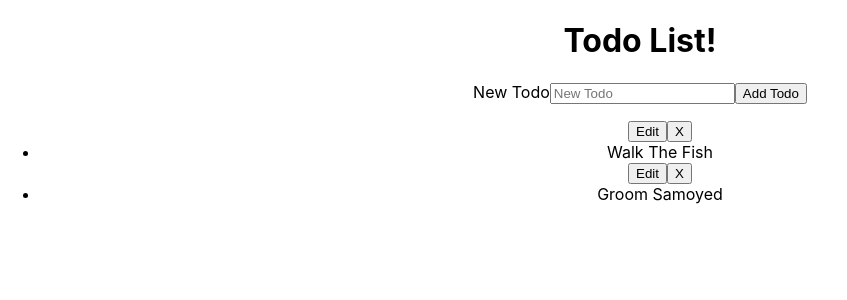
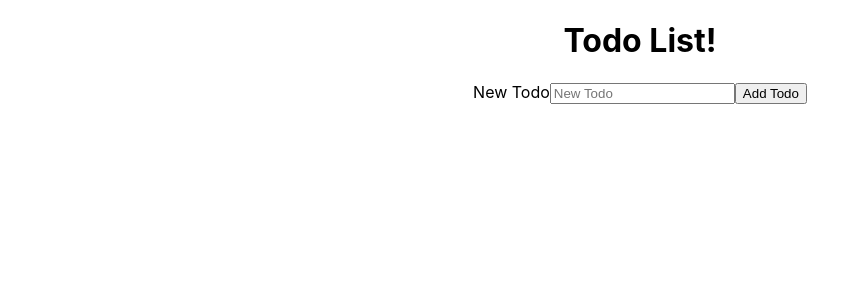
Before and after one commit to Decomplosed/todo-list, a React (Create React App) app: page / in a window 1280 px wide. Shown: the top 300 px of the page, without its empty margins (0-847 px from the left). Built offline with nearby package versions, Linux system fonts and the light colour scheme.

Commit message:
removed hardcoded state

```diff
--- a/src/TodoList.js
+++ b/src/TodoList.js
@@ -6,7 +6,7 @@ class TodoList extends Component {
   constructor(props) {
     super(props)
     this.state = {
-      todos: [{ task: "Walk The Fish" }, { task: "Groom Samoyed" }]
+      todos: []
     }
     this.create = this.create.bind(this)
   }
```
